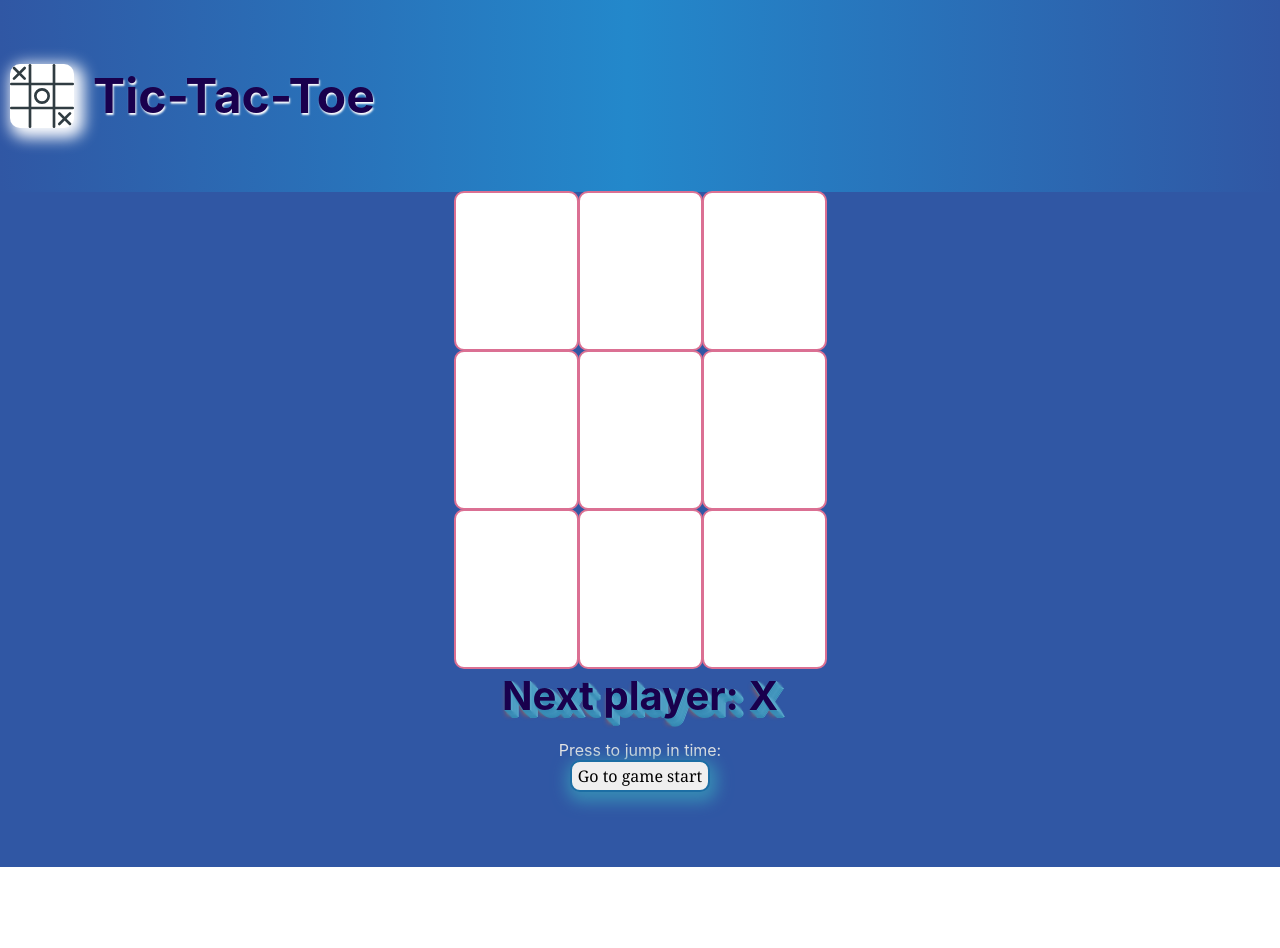
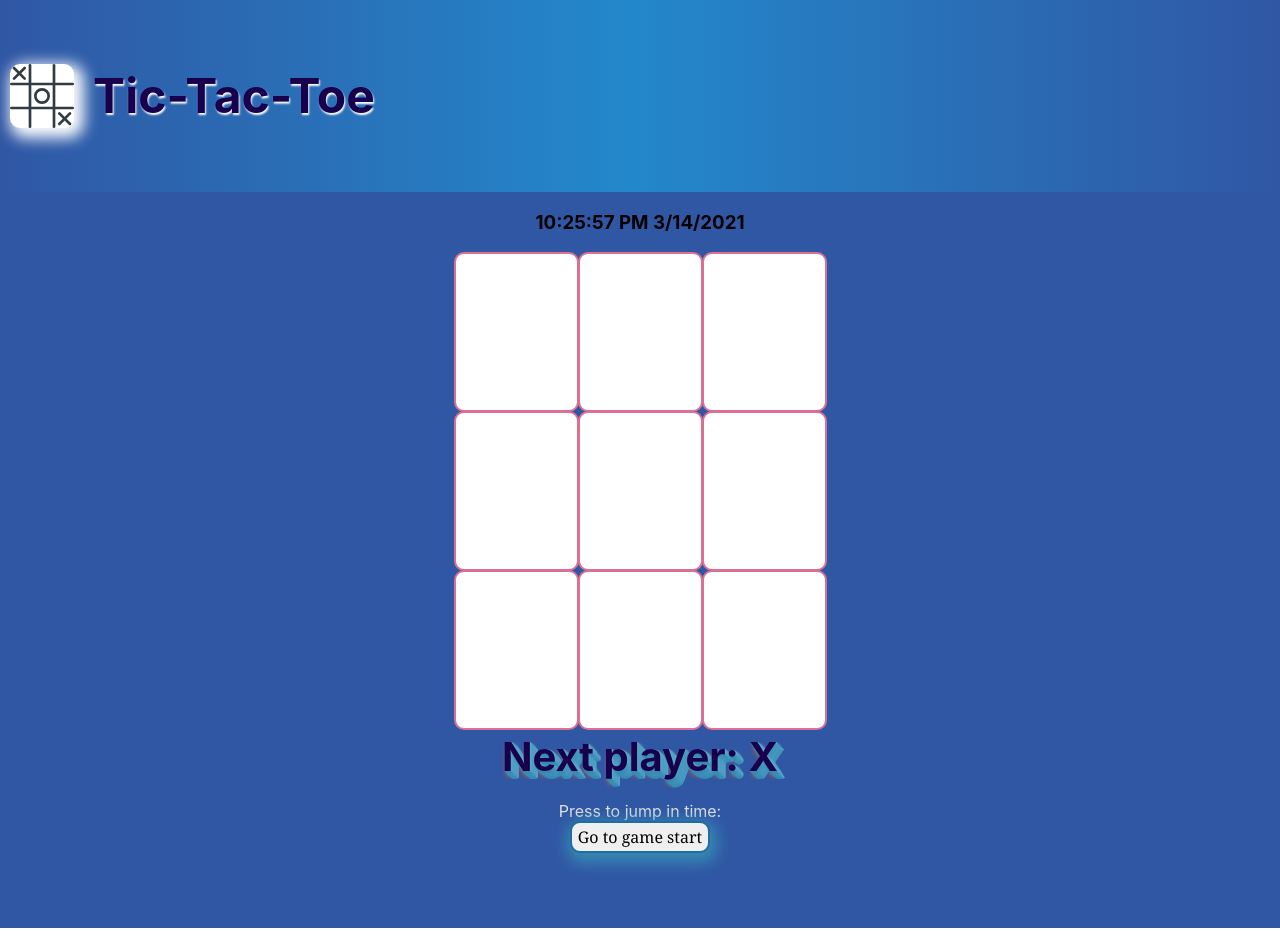
Before and after one commit to seanbabb/tic-tac-toe, a React (Create React App) app: page / in a window 1280 px wide. Before the commit the page ends 887 px from the top, so only its background shows below. Built offline with nearby package versions, Linux system fonts and the light colour scheme.

Commit message:
created and implemented Clock component

```diff
--- a/src/App.js
+++ b/src/App.js
@@ -3,6 +3,7 @@ import Board from './components/Board/Board';
 import AppHeader from'./components/AppHeader/AppHeader';
 import styled from 'styled-components';
 import calculateWinner from './components/Helpers/Helpers';
+import Clock from './components/Clock/Clock';
 
 const GameApp = styled.div`
     text-align: center;
@@ -121,6 +122,7 @@ export class App extends Component {
         return (
             <GameApp>
                 <AppHeader />
+                <Clock />
                 <GameBoard>
                    <Board
                         squares={current.squares}
--- /dev/null
+++ b/src/components/Clock/Clock.jsx
@@ -0,0 +1,44 @@
+import React, { Component } from 'react';
+
+function FormattedDate(props) {
+    return (
+        <h3>
+            {props.date.toLocaleTimeString()}
+            {' '}
+            {props.date.toLocaleDateString()}
+        </h3>
+    );
+}
+
+export default class Clock extends Component {
+    constructor(props) {
+        super(props)
+
+        this.state = {
+             date: new Date()
+        };
+    }
+
+    componentDidMount() {
+        this.timerId = setInterval(() =>
+            this.tick(), 1000
+        );
+    }
+    componentWillMount() {
+        clearInterval(this.timerId);
+    }
+
+    tick() {
+        this.setState({
+            date: new Date()
+        });
+    }
+
+    render() {
+        return (
+            <div>
+                <FormattedDate date={this.state.date} />
+            </div>
+        )
+    }
+}
```
